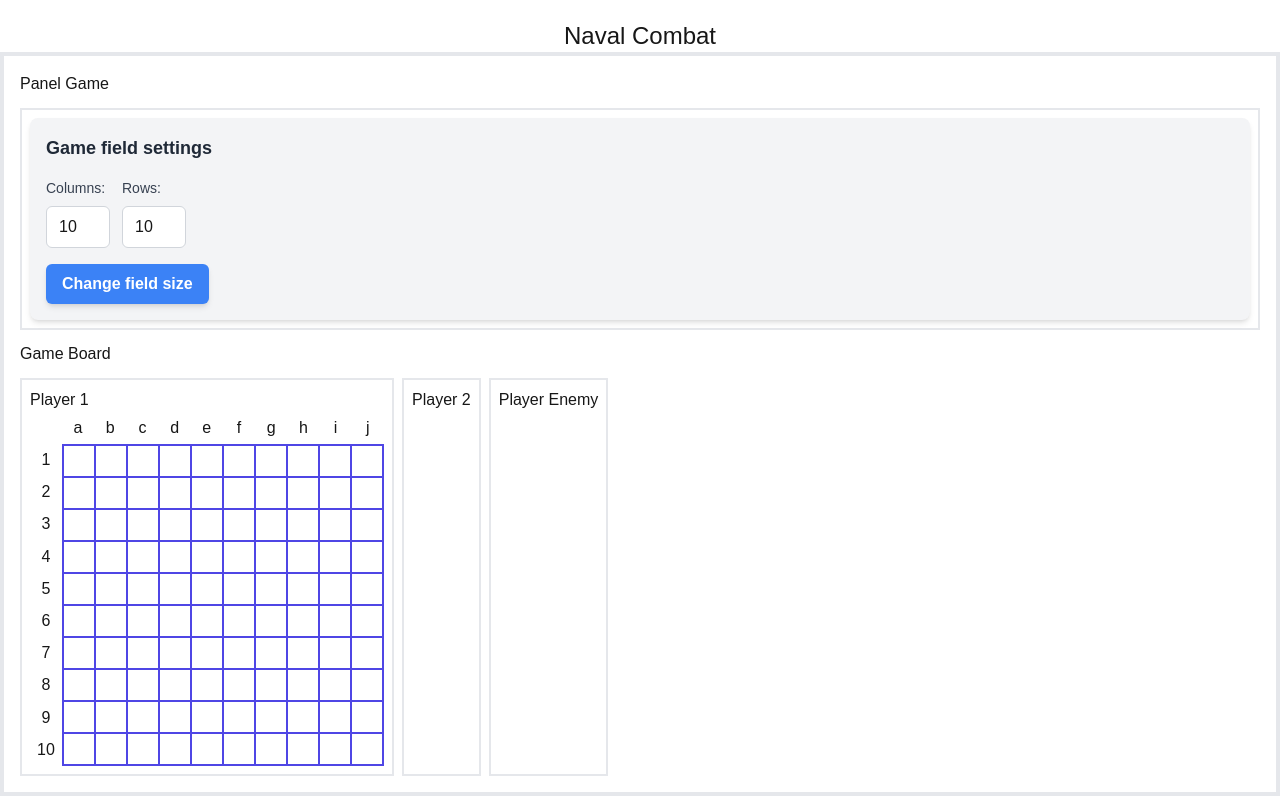
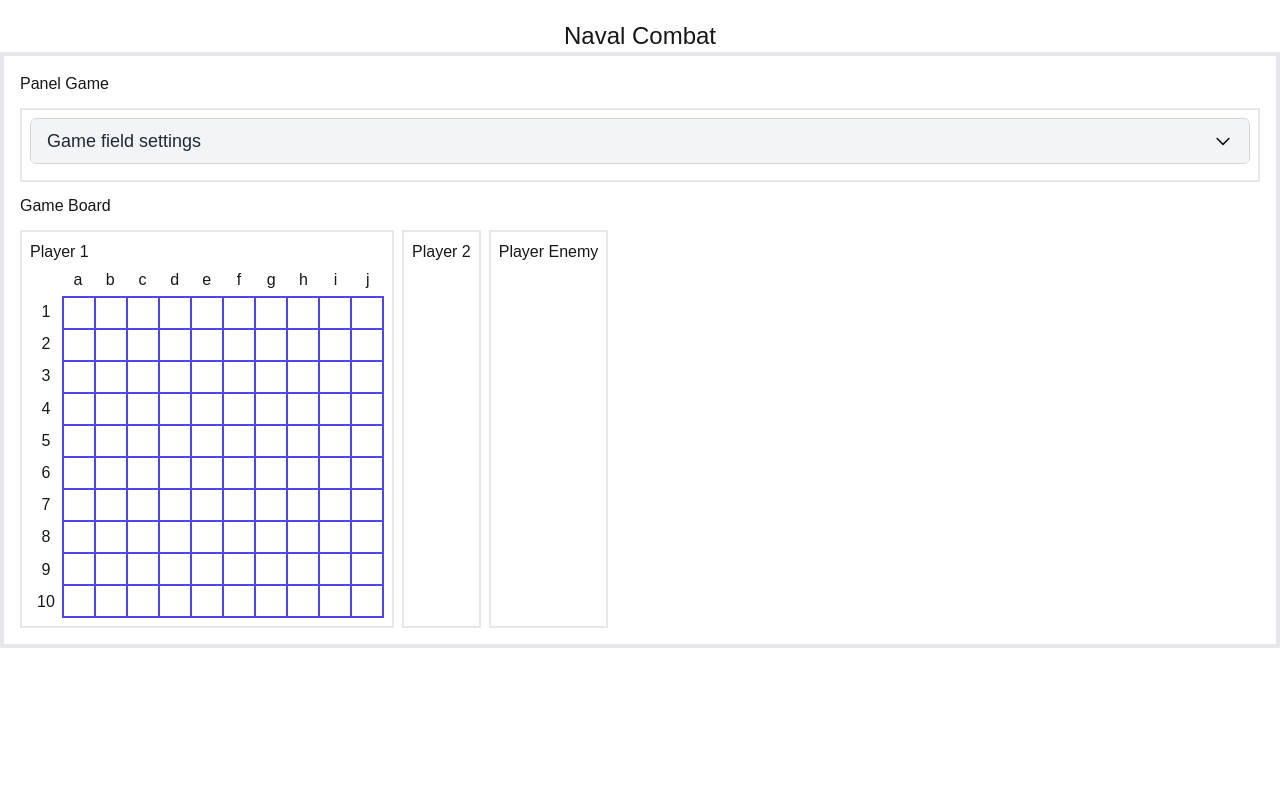
Before and after one commit to AlexandrSherbina/noval-combat, a Next.js app: page /game/naval-combat in a window 1280 px wide. Built offline with nearby package versions, Linux system fonts and the light colour scheme.

Commit message:
create accordion

```diff
--- /dev/null
+++ b/src/app/components/GameSettings/Accordion/Accordion.tsx
@@ -0,0 +1,60 @@
+import { useState, ReactNode, useRef, useEffect } from "react";
+
+interface AccordionProps {
+  title: string;
+  children: ReactNode;
+}
+
+const Accordion: React.FC<AccordionProps> = ({ title, children }) => {
+  const [isOpen, setIsOpen] = useState<boolean>(false);
+  const [contentHeight, setContentHeight] = useState<number>(0);
+  const contentRef = useRef<HTMLDivElement>(null);
+
+  const toggleAccordion = () => setIsOpen((prev) => !prev);
+
+  useEffect(() => {
+    if (contentRef.current) {
+      setContentHeight(contentRef.current.scrollHeight);
+    }
+  }, [children]);
+
+  return (
+    <div className="border border-gray-300 rounded-md mb-2 overflow-hidden">
+      <button
+        onClick={toggleAccordion}
+        className="w-full flex justify-between items-center px-4 py-2 bg-gray-100 hover:bg-gray-200 focus:outline-none focus:ring-2 focus:ring-blue-500"
+      >
+        <span className="text-lg font-medium text-gray-800">{title}</span>
+        <svg
+          className={`w-5 h-5 transform transition-transform ${
+            isOpen ? "rotate-180" : "rotate-0"
+          }`}
+          fill="none"
+          stroke="currentColor"
+          viewBox="0 0 24 24"
+          xmlns="http://www.w3.org/2000/svg"
+        >
+          <path
+            strokeLinecap="round"
+            strokeLinejoin="round"
+            strokeWidth="2"
+            d="M19 9l-7 7-7-7"
+          />
+        </svg>
+      </button>
+      <div
+        className={`transition-[max-height] duration-500 ease-in-out overflow-hidden`}
+        style={{ maxHeight: isOpen ? `${contentHeight}px` : "0px" }}
+      >
+        <div
+          ref={contentRef}
+          className="px-4 py-2 bg-white border-t border-gray-200"
+        >
+          {children}
+        </div>
+      </div>
+    </div>
+  );
+};
+
+export default Accordion;
--- a/src/app/components/GameSettings/GameSettings.tsx
+++ b/src/app/components/GameSettings/GameSettings.tsx
@@ -13,10 +13,6 @@ const GameSettings: React.FC<GameSettingsProps> = ({ onApply }) => {
 
   return (
     <div className="flex flex-col items-start space-y-4 p-4 bg-gray-100 rounded-lg shadow-md">
-      <h2 className="text-lg font-semibold text-gray-800">
-        Game field settings
-      </h2>
-
       <div className="flex flex-row gap-3">
         <div className="flex flex-col space-y-2 w-16">
           <label className="text-sm font-medium text-gray-700">Columns:</label>
--- a/src/app/game/naval-combat/page.tsx
+++ b/src/app/game/naval-combat/page.tsx
@@ -2,6 +2,7 @@
 import React, { useState } from "react";
 import FiledGame from "./FiledGame/FiledGame";
 import GameSettings from "@/app/components/GameSettings/GameSettings";
+import Accordion from "@/app/components/GameSettings/Accordion/Accordion";
 
 export default function NavalCombat() {
   const [columns, setColumns] = useState(10);
@@ -13,8 +14,6 @@ export default function NavalCombat() {
     columns: number;
     rows: number;
   }) => {
-    // Логика для создания нового поля
-    console.log("Новый размер поля:", { columns, rows });
     setColumns(columns);
     setRows(rows);
   };
@@ -24,7 +23,9 @@ export default function NavalCombat() {
       <div className="flex flex-col gap-3 border-4 p-4 game-container">
         <h2>Panel Game</h2>
         <div className="border-2 p-2 panel-game">
-          <GameSettings onApply={handleApplySettings} />
+          <Accordion title="Game field settings">
+            <GameSettings onApply={handleApplySettings} />
+          </Accordion>
         </div>
         <h2> Game Board</h2>
         <div className="flex flex-wrap gap-2 game-board">
```
